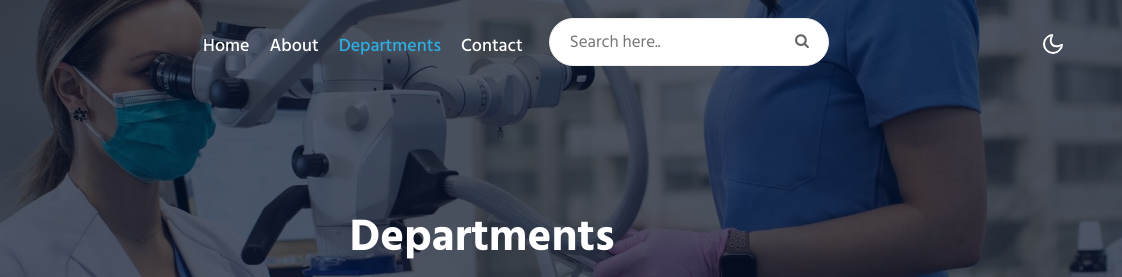
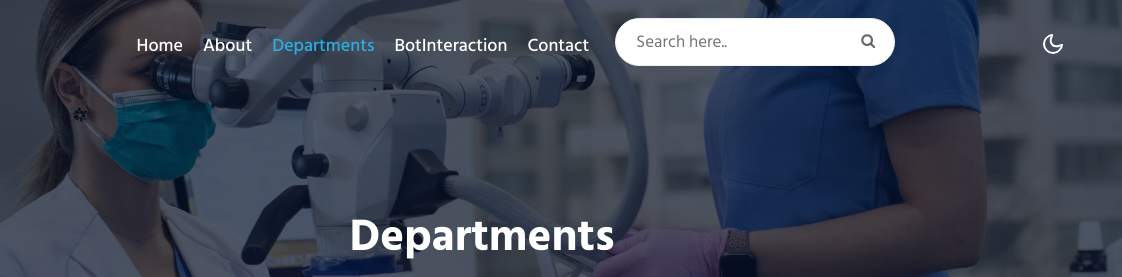
Before and after one commit to A21126510007-VASANTH/frt-team-project, a plain HTML site: page services.html in a window 1280 px wide. Shown: the top 277 px of the page, 158-1280 px from the left. Drawn offline with Linux system fonts and the light colour scheme.

Commit message:
finallydone

```diff
--- a/services.html
+++ b/services.html
@@ -47,6 +47,9 @@
               </li>
               <li class="nav-item active">
                 <a class="nav-link"href="services.html">Departments</a>
+              </li>
+              <li class="nav-item">
+                <a class="nav-link" href="https://healthcare-bot-azcfasoqnjajc.azurewebsites.net">BotInteraction</a>
               </li>
 
               <li class="nav-item">
```
Also changed, not shown: about.html (+3 -1 lines), contact.html (+3 -1 lines), healthbot.html (deleted, +0 -1 lines).
